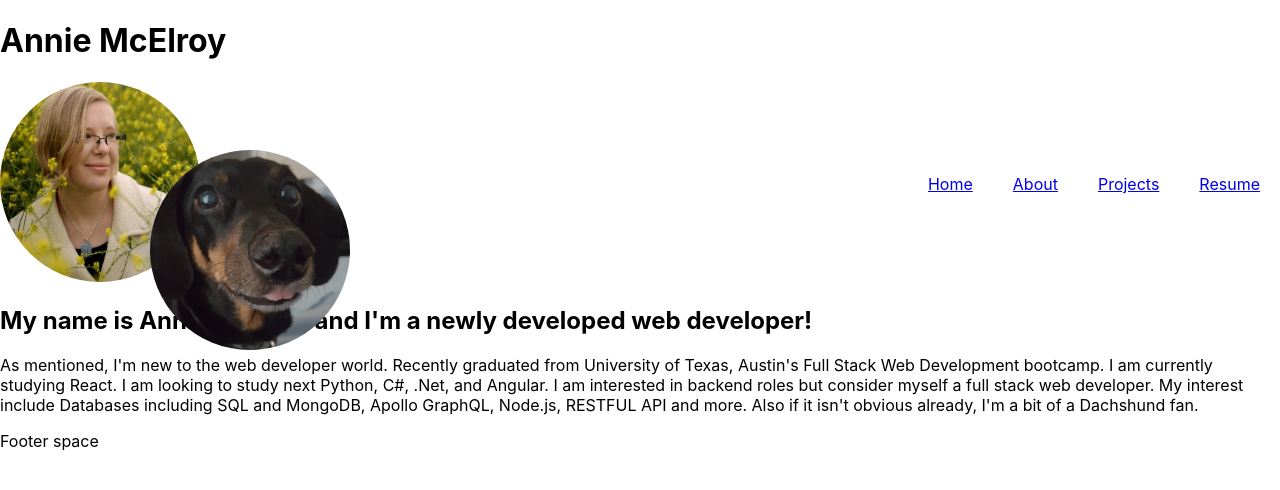
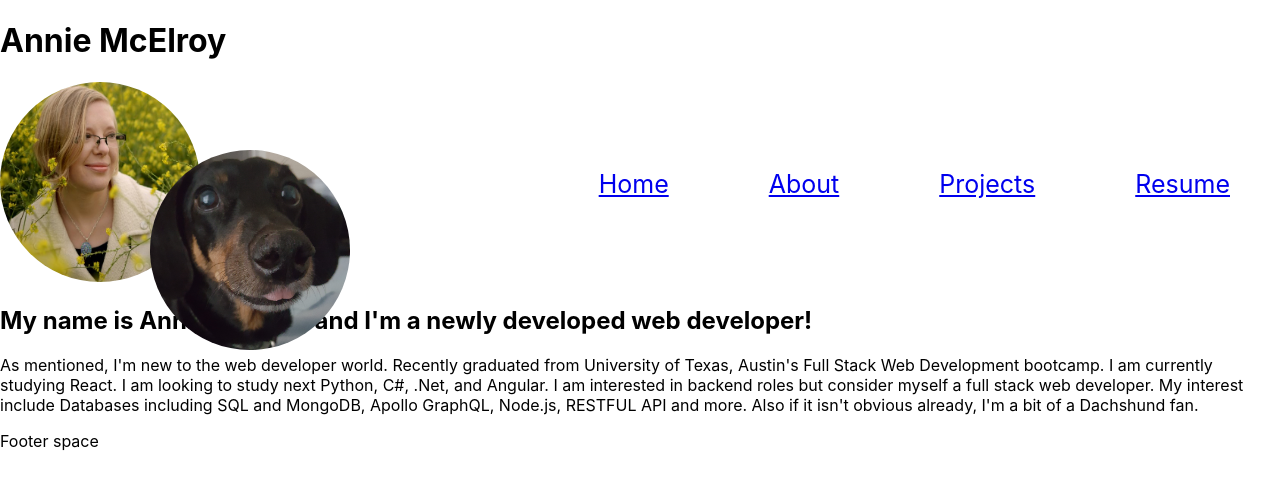
Before and after one commit to Annie-McElroy/my-react-portfolio, a React (Create React App) app: page / in a window 1280 px wide. Shown: the top 490 px of the page. Built offline with nearby package versions, Linux system fonts and the light colour scheme.

Commit message:
Made links in navbar larger

```diff
--- a/src/styles/Nav.css
+++ b/src/styles/Nav.css
@@ -42,5 +42,6 @@
 header li {
   list-style: none;
   display: inline-block;
-  padding: 0 20px;
+  padding: 0 50px;
+  font-size: 25px;
 }
```
